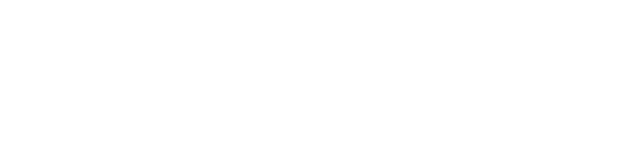
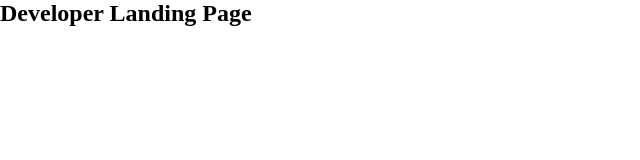
Before and after one commit to adityayadv03/Learning_Web_Development, a browser extension: page Some_Mini_Project/DeveloperLandingPage/index.html in a window 1280 px wide. Shown: the whole page, without its empty margins (0-640 px from the left). Drawn offline with Linux system fonts and the light colour scheme.

Commit message:
Link CSS File

```diff
--- a/Some_Mini_Project/DeveloperLandingPage/index.html
+++ b/Some_Mini_Project/DeveloperLandingPage/index.html
@@ -4,8 +4,9 @@
     <meta charset="UTF-8">
     <meta name="viewport" content="width=device-width, initial-scale=1.0">
     <title>Developer Landing Page</title>
+    <link rel="stylesheet" href="style.css">
 </head>
 <body>
-
+    <h2>Developer Landing Page</h2>
 </body>
 </html>
--- /dev/null
+++ b/Some_Mini_Project/DeveloperLandingPage/style.css
@@ -0,0 +1,5 @@
+*{
+    margin: 0;
+    padding: 0;
+    box-sizing: border-box;
+}
```
